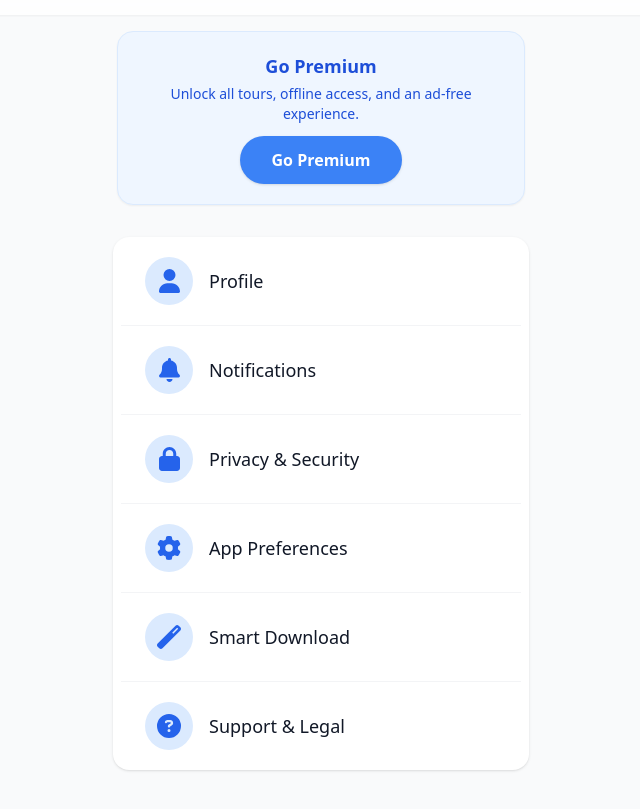
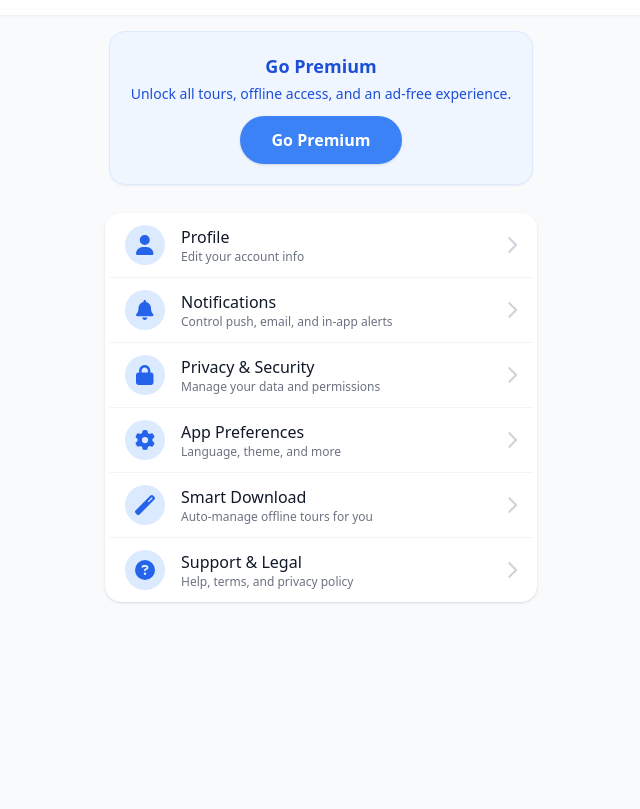
Before and after one commit to grantchiu011101/tour-prototype, a plain HTML site: page settings.html in a window 1280 px wide. Shown: the part 49-858 px from the top of the page, without its empty margins (319-959 px from the left). After the commit the page ends 827 px from the top, so only its background shows below. Drawn offline with nearby package versions, Linux system fonts and the light colour scheme.

Commit message:
update settings

```diff
--- a/settings.html
+++ b/settings.html
@@ -12,7 +12,7 @@
   <header class="sticky top-0 z-20 bg-white/80 backdrop-blur flex items-center justify-center h-16 shadow-sm">
     <h1 class="text-xl font-bold text-gray-900 tracking-tight">Settings</h1>
   </header>
-  <main class="flex-1 flex flex-col p-4 pb-28 max-w-md mx-auto w-full">
+  <main class="flex-1 flex flex-col px-2 pt-3 pb-28 max-w-md mx-auto w-full">
     <!-- Go Premium Section -->
     <div class="sticky top-20 z-10 bg-blue-50 border border-blue-100 rounded-2xl p-5 flex flex-col items-center mb-8 shadow-sm mx-1 px-4">
       <div class="font-semibold text-blue-700 mb-1 text-lg">Go Premium</div>
@@ -20,30 +20,54 @@
       <button onclick="if(document.getElementById('unlockModal')){document.getElementById('unlockModal').classList.remove('hidden')}else{window.location.href='home.html'}" class="bg-blue-500 text-white rounded-full px-8 py-3 font-semibold shadow hover:bg-blue-600 transition text-base active:scale-95">Go Premium</button>
     </div>
     <!-- Settings List -->
-    <div class="bg-white rounded-2xl shadow divide-y divide-gray-100 overflow-hidden px-2">
-      <a href="settings-profile.html" class="flex items-center gap-4 px-6 py-5 text-gray-900 hover:bg-blue-50 transition active:bg-blue-100" style="min-height:64px;">
-        <span class="flex items-center justify-center w-12 h-12 rounded-full bg-blue-100 text-blue-600 text-2xl"><i class="fas fa-user"></i></span>
-        <span class="text-lg font-medium">Profile</span>
+    <div class="bg-white rounded-2xl shadow divide-y divide-gray-100 overflow-hidden px-1">
+      <a href="settings-profile.html" class="flex items-center gap-4 px-4 py-3 text-gray-900 hover:bg-blue-50 transition active:bg-blue-100 justify-between" style="min-height:48px;">
+        <span class="flex items-center justify-center w-10 h-10 rounded-full bg-blue-100 text-blue-600 text-xl"><i class="fas fa-user"></i></span>
+        <span class="flex flex-col flex-1 min-w-0">
+          <span class="text-base font-medium">Profile</span>
+          <span class="text-xs text-gray-500">Edit your account info</span>
+        </span>
+        <span class="text-gray-300 text-lg"><i class="fas fa-chevron-right"></i></span>
       </a>
-      <a href="settings-notifications.html" class="flex items-center gap-4 px-6 py-5 text-gray-900 hover:bg-blue-50 transition active:bg-blue-100" style="min-height:64px;">
-        <span class="flex items-center justify-center w-12 h-12 rounded-full bg-blue-100 text-blue-600 text-2xl"><i class="fas fa-bell"></i></span>
-        <span class="text-lg font-medium">Notifications</span>
+      <a href="settings-notifications.html" class="flex items-center gap-4 px-4 py-3 text-gray-900 hover:bg-blue-50 transition active:bg-blue-100 justify-between" style="min-height:48px;">
+        <span class="flex items-center justify-center w-10 h-10 rounded-full bg-blue-100 text-blue-600 text-xl"><i class="fas fa-bell"></i></span>
+        <span class="flex flex-col flex-1 min-w-0">
+          <span class="text-base font-medium">Notifications</span>
+          <span class="text-xs text-gray-500">Control push, email, and in-app alerts</span>
+        </span>
+        <span class="text-gray-300 text-lg"><i class="fas fa-chevron-right"></i></span>
       </a>
-      <a href="settings-privacy.html" class="flex items-center gap-4 px-6 py-5 text-gray-900 hover:bg-blue-50 transition active:bg-blue-100" style="min-height:64px;">
-        <span class="flex items-center justify-center w-12 h-12 rounded-full bg-blue-100 text-blue-600 text-2xl"><i class="fas fa-lock"></i></span>
-        <span class="text-lg font-medium">Privacy & Security</span>
+      <a href="settings-privacy.html" class="flex items-center gap-4 px-4 py-3 text-gray-900 hover:bg-blue-50 transition active:bg-blue-100 justify-between" style="min-height:48px;">
+        <span class="flex items-center justify-center w-10 h-10 rounded-full bg-blue-100 text-blue-600 text-xl"><i class="fas fa-lock"></i></span>
+        <span class="flex flex-col flex-1 min-w-0">
+          <span class="text-base font-medium">Privacy & Security</span>
+          <span class="text-xs text-gray-500">Manage your data and permissions</span>
+        </span>
+        <span class="text-gray-300 text-lg"><i class="fas fa-chevron-right"></i></span>
       </a>
-      <a href="settings-app.html" class="flex items-center gap-4 px-6 py-5 text-gray-900 hover:bg-blue-50 transition active:bg-blue-100" style="min-height:64px;">
-        <span class="flex items-center justify-center w-12 h-12 rounded-full bg-blue-100 text-blue-600 text-2xl"><i class="fas fa-cog"></i></span>
-        <span class="text-lg font-medium">App Preferences</span>
+      <a href="settings-app.html" class="flex items-center gap-4 px-4 py-3 text-gray-900 hover:bg-blue-50 transition active:bg-blue-100 justify-between" style="min-height:48px;">
+        <span class="flex items-center justify-center w-10 h-10 rounded-full bg-blue-100 text-blue-600 text-xl"><i class="fas fa-cog"></i></span>
+        <span class="flex flex-col flex-1 min-w-0">
+          <span class="text-base font-medium">App Preferences</span>
+          <span class="text-xs text-gray-500">Language, theme, and more</span>
+        </span>
+        <span class="text-gray-300 text-lg"><i class="fas fa-chevron-right"></i></span>
       </a>
-      <a href="smart-downloads-preference.html" class="flex items-center gap-4 px-6 py-5 text-gray-900 hover:bg-blue-50 transition active:bg-blue-100" style="min-height:64px;">
-        <span class="flex items-center justify-center w-12 h-12 rounded-full bg-blue-100 text-blue-600 text-2xl"><i class="fas fa-magic"></i></span>
-        <span class="text-lg font-medium">Smart Download</span>
+      <a href="smart-downloads-preference.html" class="flex items-center gap-4 px-4 py-3 text-gray-900 hover:bg-blue-50 transition active:bg-blue-100 justify-between" style="min-height:48px;">
+        <span class="flex items-center justify-center w-10 h-10 rounded-full bg-blue-100 text-blue-600 text-xl"><i class="fas fa-magic"></i></span>
+        <span class="flex flex-col flex-1 min-w-0">
+          <span class="text-base font-medium">Smart Download</span>
+          <span class="text-xs text-gray-500">Auto-manage offline tours for you</span>
+        </span>
+        <span class="text-gray-300 text-lg"><i class="fas fa-chevron-right"></i></span>
       </a>
-      <a href="settings-support.html" class="flex items-center gap-4 px-6 py-5 text-gray-900 hover:bg-blue-50 transition active:bg-blue-100" style="min-height:64px;">
-        <span class="flex items-center justify-center w-12 h-12 rounded-full bg-blue-100 text-blue-600 text-2xl"><i class="fas fa-question-circle"></i></span>
-        <span class="text-lg font-medium">Support & Legal</span>
+      <a href="settings-support.html" class="flex items-center gap-4 px-4 py-3 text-gray-900 hover:bg-blue-50 transition active:bg-blue-100 justify-between" style="min-height:48px;">
+        <span class="flex items-center justify-center w-10 h-10 rounded-full bg-blue-100 text-blue-600 text-xl"><i class="fas fa-question-circle"></i></span>
+        <span class="flex flex-col flex-1 min-w-0">
+          <span class="text-base font-medium">Support & Legal</span>
+          <span class="text-xs text-gray-500">Help, terms, and privacy policy</span>
+        </span>
+        <span class="text-gray-300 text-lg"><i class="fas fa-chevron-right"></i></span>
       </a>
     </div>
     <!-- Spacer for bottom safe area -->
```
